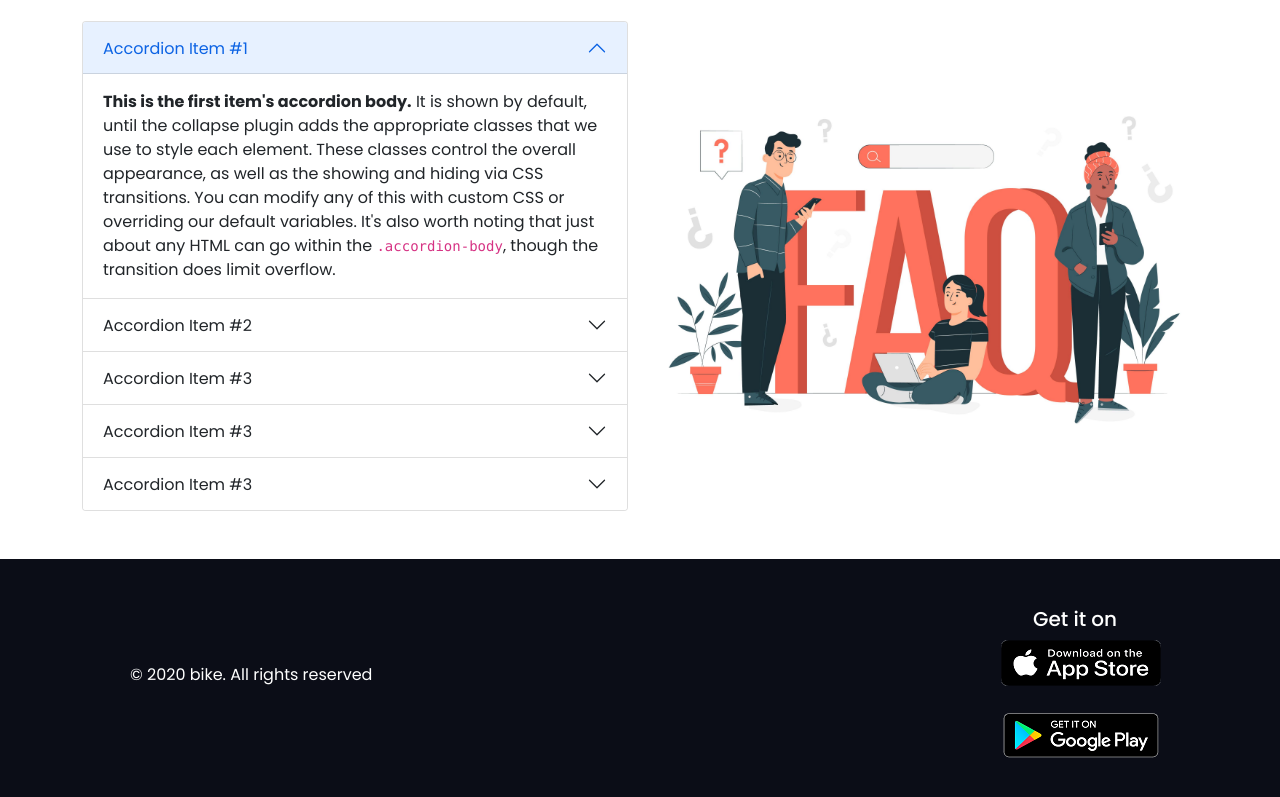
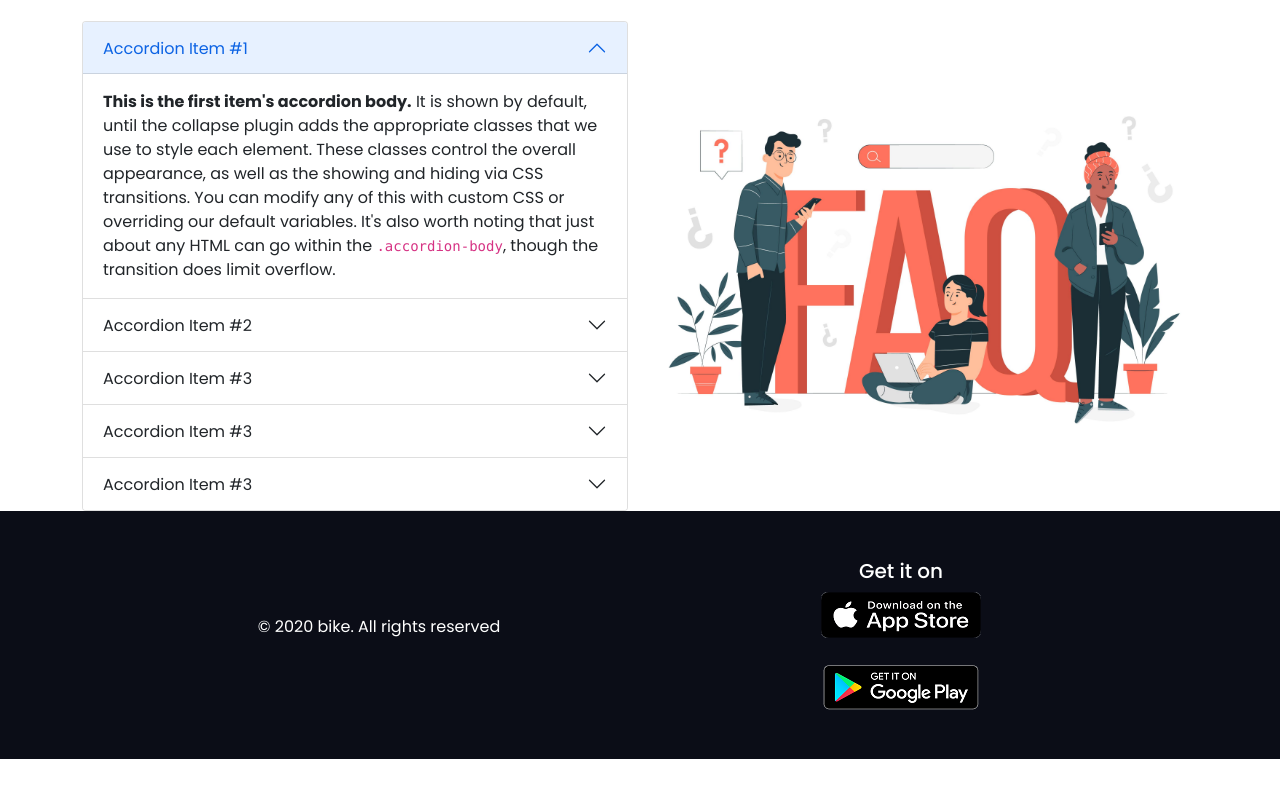
Before and after one commit to LimonFarazi03/chayachobi-convention-center, a plain HTML site: page index.html in a window 1280 px wide. Shown: the part 2152-2949 px from the top of the page. After the commit the page ends 2911 px from the top, so only its background shows below. Drawn offline with nearby package versions, Linux system fonts and the light colour scheme.

Commit message:
some update

```diff
--- a/index.html
+++ b/index.html
@@ -319,14 +319,14 @@
       </div>
     </section>
   </main>
-  <footer class="mt-5">
+  <footer class="">
      <div class="container">
        <div class="row d-flex justify-content-between align-items-center
        p-5">
-         <div class="col-lg-10">
-           <p class="text-white">© 2020 bike. All rights reserved</p>
+         <div class="col-lg-6">
+           <p class="text-white text-center">© 2020 bike. All rights reserved</p>
          </div>
-         <div class="col-lg-2 text-center">
+         <div class="col-lg-6 text-center">
            <h5 class="text-center text-white d-flex justify-content-center align-items-center">Get it on</h5>
            <a href="https://www.apple.com/app-store/"> <img src="./images/image/app-store.png" alt=""></a><br><br>
            <a href="https://play.google.com/store/"> <img src="./images/image/play-store.png" alt=""></a>
```
